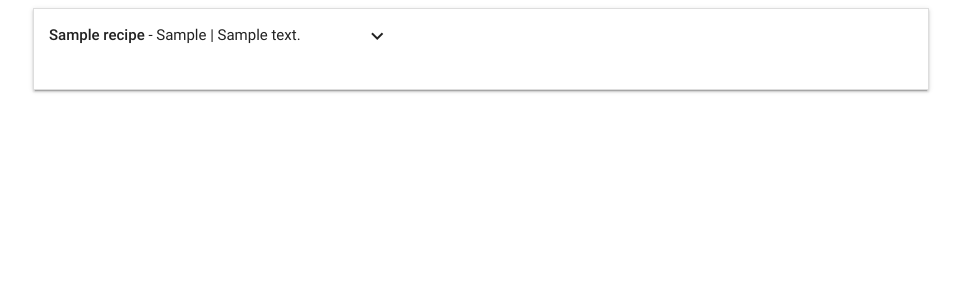
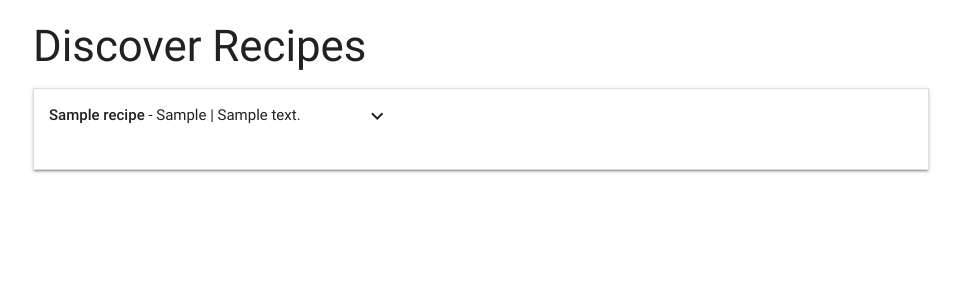
Before and after one commit to Carly07/Deeelish, a Flask app: page / in a window 1280 px wide. Shown: the top 300 px of the page, without its empty margins (159-1120 px from the left). Run offline with Flask 2, Linux system fonts and the light colour scheme; a database or web service that is not in the repository returns one stand-in record (values such as "Sample title"); some libraries are stand-ins or nearby versions.

Commit message:
Added page title to recipes.html

```diff
--- a/templates/recipes.html
+++ b/templates/recipes.html
@@ -1,5 +1,7 @@
 {% extends 'base.html' %}
 {% block content %}
+
+<h3>Discover Recipes</h3>
 
 <ul class="collapsible" data-collapsible="accordion">
 	{% for recipe in recipes %}
```
